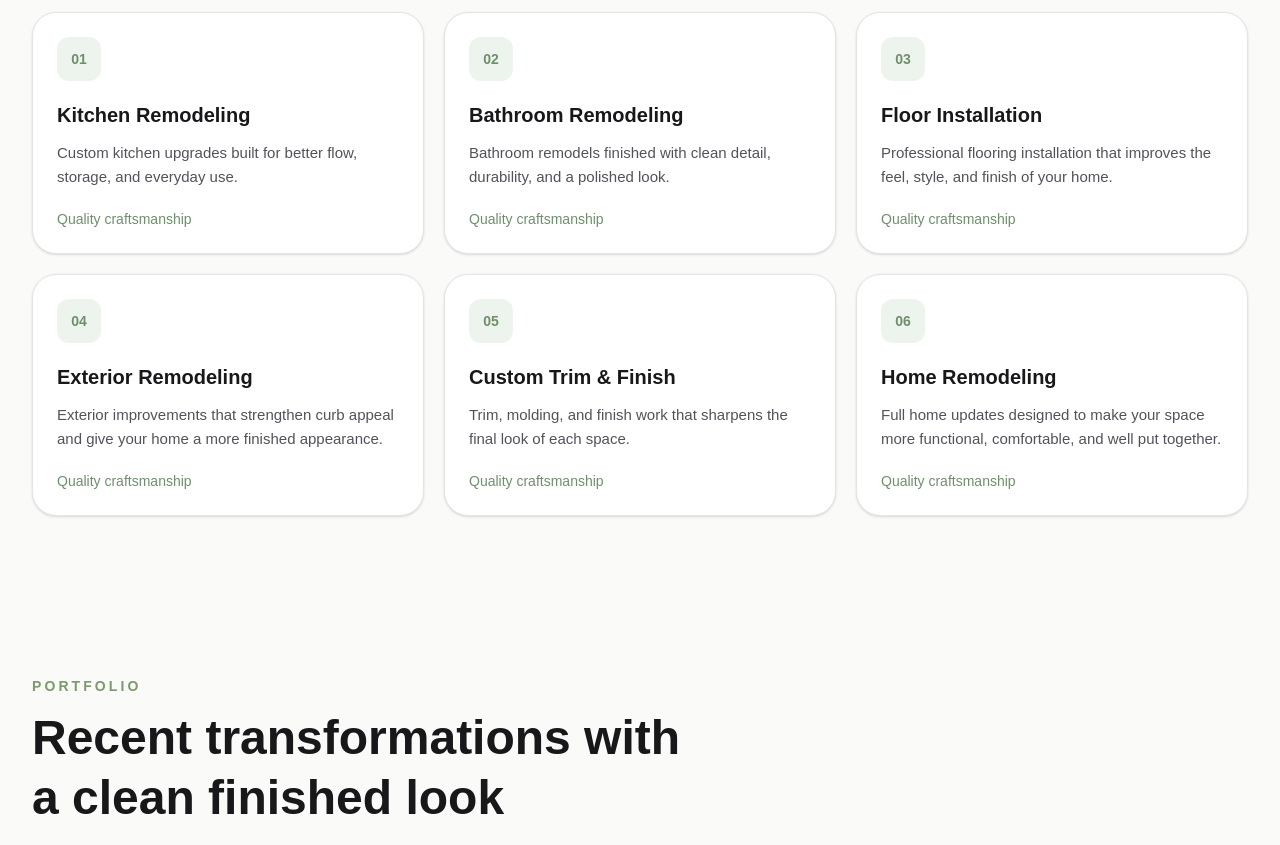
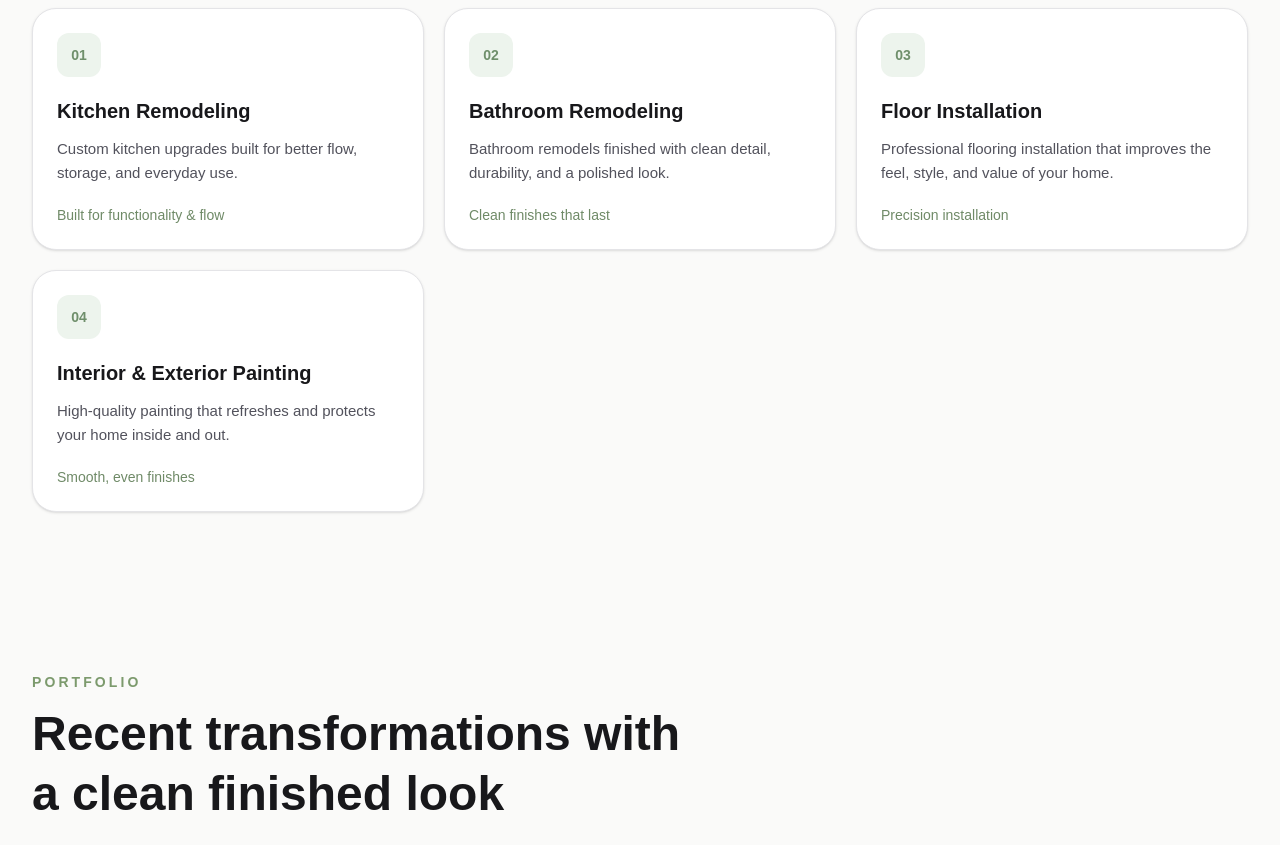
Before and after one commit to jacquelineprz1102-beep/chamillion-site214, a Next.js app: page / in a window 1280 px wide. Shown: the part 980-1825 px from the top of the page. Built offline with nearby package versions, Linux system fonts and the light colour scheme.

Commit message:
update homepage content and services

```diff
--- a/app/page.tsx
+++ b/app/page.tsx
@@ -7,38 +7,26 @@ const services = [
   {
     number: "01",
     title: "Kitchen Remodeling",
-    description:
-      "Custom kitchen upgrades built for better flow, storage, and everyday use.",
+    description: "Custom kitchen upgrades built for better flow, storage, and everyday use.",
+    highlight: "Built for functionality & flow",
   },
   {
     number: "02",
     title: "Bathroom Remodeling",
-    description:
-      "Bathroom remodels finished with clean detail, durability, and a polished look.",
+    description: "Bathroom remodels finished with clean detail, durability, and a polished look.",
+    highlight: "Clean finishes that last",
   },
   {
     number: "03",
     title: "Floor Installation",
-    description:
-      "Professional flooring installation that improves the feel, style, and finish of your home.",
+    description: "Professional flooring installation that improves the feel, style, and value of your home.",
+    highlight: "Precision installation",
   },
   {
     number: "04",
-    title: "Exterior Remodeling",
-    description:
-      "Exterior improvements that strengthen curb appeal and give your home a more finished appearance.",
-  },
-  {
-    number: "05",
-    title: "Custom Trim & Finish",
-    description:
-      "Trim, molding, and finish work that sharpens the final look of each space.",
-  },
-  {
-    number: "06",
-    title: "Home Remodeling",
-    description:
-      "Full home updates designed to make your space more functional, comfortable, and well put together.",
+    title: "Interior & Exterior Painting",
+    description: "High-quality painting that refreshes and protects your home inside and out.",
+    highlight: "Smooth, even finishes",
   },
 ];
 
@@ -132,9 +120,10 @@ export default function Home() {
       <main>
         <section className="mx-auto grid w-full max-w-7xl grid-cols-1 gap-10 px-4 py-12 sm:px-6 md:py-16 lg:grid-cols-2 lg:gap-14 lg:px-8 lg:py-20">
           <div className="order-2 flex flex-col justify-center lg:order-1">
-            <p className="mb-4 text-xs font-semibold uppercase tracking-[0.22em] text-[#7C9A6D] sm:text-sm">
-              Fully Insured • DFW Metroplex
-            </p>
+
+            <p className="mb-4 text-xs font-semibold uppercase tracking-[0.22em] text-[#6f8a67]">
+  13+ Years of Experience <span className="mx-2 text-zinc-400">*</span> Fully Insured <span className="mx-2 text-zinc-400">*</span> DFW Metroplex
+</p>
 
             <h1 className="max-w-2xl text-4xl font-semibold leading-[1.05] sm:text-5xl lg:text-[3.6rem]">
               Quality remodeling with a clean, polished finish
@@ -191,9 +180,8 @@ export default function Home() {
               Remodeling services built around quality and detail
             </h2>
 
-            <p className="mt-4 max-w-2xl text-base leading-7 text-zinc-600 sm:text-lg">
-              Thoughtful upgrades, clean finishes, and dependable workmanship
-              for homeowners who want their space done right.
+            <p className="mt-4 text-base leading-7 text-zinc-600 sm:text-lg">
+  Thoughtful upgrades, clean finishes, and dependable workmanship for homeowners who want their space done right.
             </p>
           </div>
 
@@ -215,9 +203,9 @@ export default function Home() {
                   {service.description}
                 </p>
 
-                <div className="mt-5 text-sm font-medium text-[#6f8f6b]">
-                  Quality craftsmanship
-                </div>
+                <div className="mt-5 text-sm font-medium text-[#6f8a67]">
+  {service.highlight}
+</div>
               </div>
             ))}
           </div>
```
